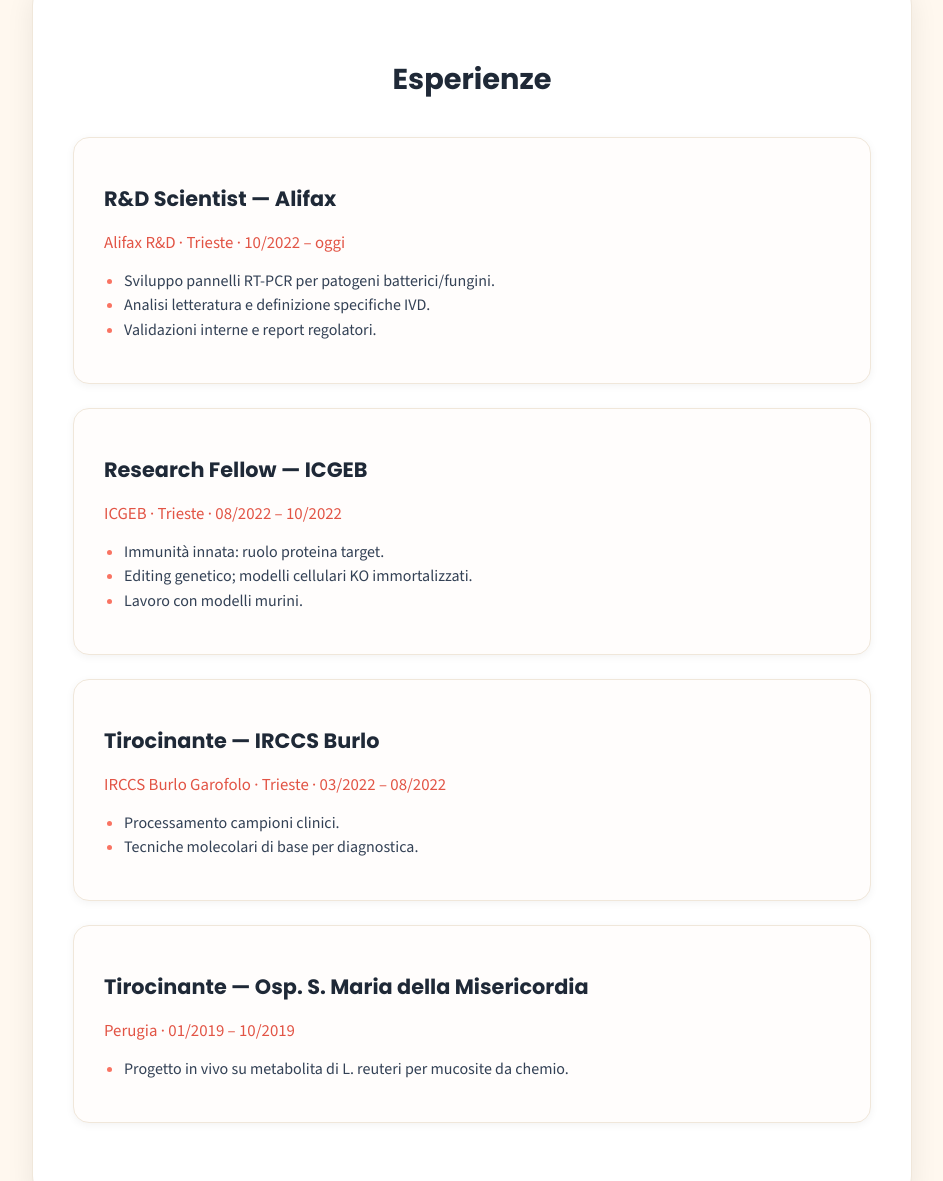
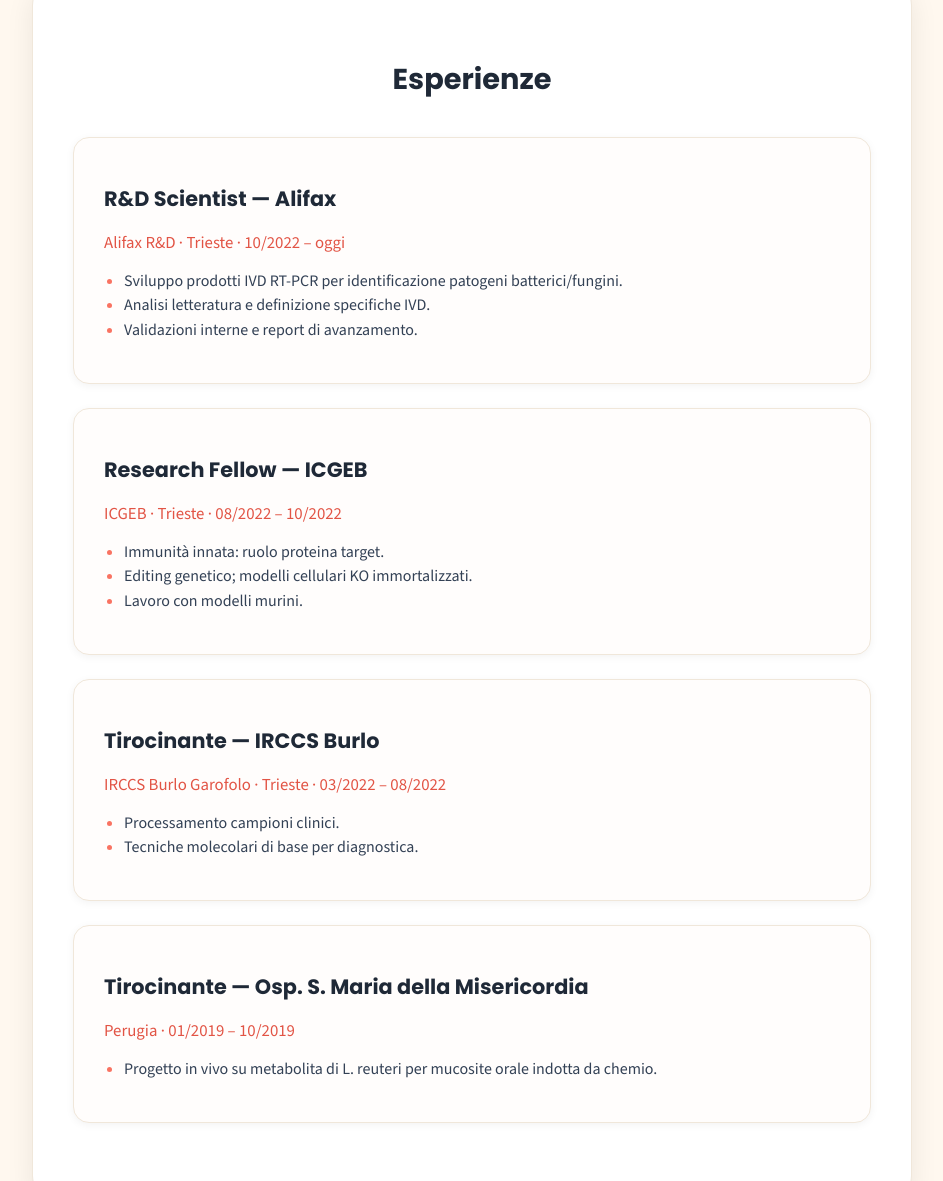
Before and after one commit to sighjade/Portfolio-CV, a plain HTML site: page index.html in a window 1280 px wide. Shown: the part 773-1954 px from the top of the page, without its empty margins (168-1111 px from the left). Drawn offline with nearby package versions, Linux system fonts and the light colour scheme.

Commit message:
update HTML structure and content

```diff
--- a/index.html
+++ b/index.html
@@ -218,9 +218,9 @@
       s_py:"Python (beginner)", s_xls:"Excel", s_it:"Italiano — madrelingua", s_en:"Inglese — livello B2",
       edu_title:"Formazione", contact_title:"Contatti", c_email_label:"Email:",
       alifax_role:"R&D Scientist — Alifax",
-      alifax_b1:"Sviluppo pannelli RT-PCR per patogeni batterici/fungini.",
+      alifax_b1:"Sviluppo prodotti IVD RT-PCR per identificazione patogeni batterici/fungini.",
       alifax_b2:"Analisi letteratura e definizione specifiche IVD.",
-      alifax_b3:"Validazioni interne e report regolatori.",
+      alifax_b3:"Validazioni interne e report di avanzamento.",
       icgeb_role:"Research Fellow — ICGEB",
       icgeb_b1:"Immunità innata: ruolo proteina target.",
       icgeb_b2:"Editing genetico; modelli cellulari KO immortalizzati.",
@@ -229,7 +229,7 @@
       burlo_b1:"Processamento campioni clinici.",
       burlo_b2:"Tecniche molecolari di base per diagnostica.",
       pg_role:"Tirocinante — Osp. S. Maria della Misericordia",
-      pg_b1:"Progetto in vivo su metabolita di L. reuteri per mucosite da chemio.",
+      pg_b1:"Progetto in vivo su metabolita di L. reuteri per mucosite orale indotta da chemio.",
       bio_summary:"📋 Dettagli professionali",
       bio_b1:"🧬 Biotecnologa abilitata (Albo Biologi — Sez. A)",
       bio_b2:"🧪 3+ anni di esperienza in R&D IVD",
@@ -251,9 +251,9 @@
       s_py:"Python (beginner)", s_xls:"Excel", s_it:"Italian — native", s_en:"English — B2",
       edu_title:"Education", contact_title:"Contact", c_email_label:"Email:",
       alifax_role:"R&D Scientist — Alifax",
-      alifax_b1:"Develop RT-PCR panels for bacterial/fungal pathogens.",
+      alifax_b1:"Develop RT-PCR panels for bacterial/fungal pathogens identification.",
       alifax_b2:"Literature review and IVD requirements definition.",
-      alifax_b3:"Internal validations and regulatory reports.",
+      alifax_b3:"Internal validations and progress reports.",
       icgeb_role:"Research Fellow — ICGEB",
       icgeb_b1:"Innate immunity: target protein role.",
       icgeb_b2:"Gene editing; immortalized KO cell models.",
```
